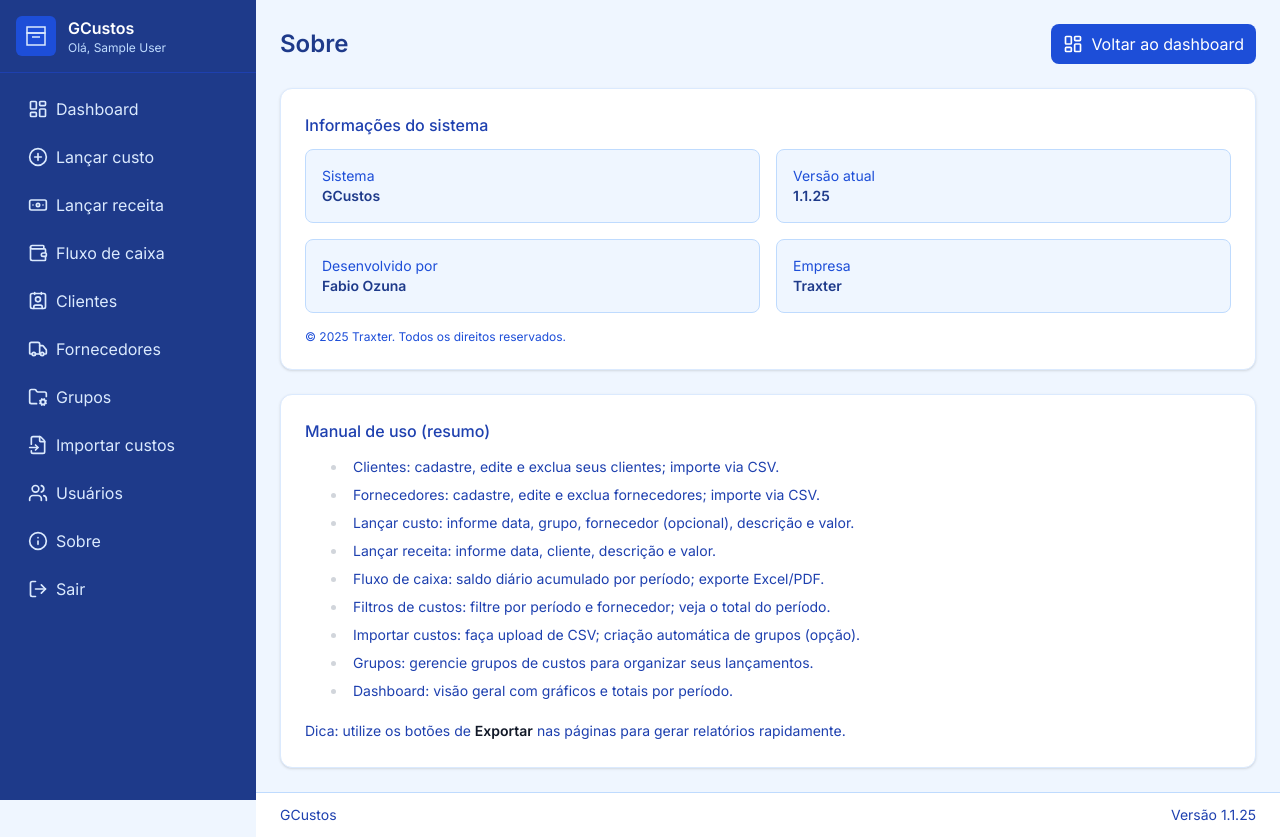
After one commit to fozuna/gcustos, a PHP site: page /sobre.php in a window 1280 px wide. The commit adds this page. Run offline with PHP 8.4, Linux system fonts and the light colour scheme; the visitor is signed in with stand-in values (Sample User, id 1); data that the repository does not hold is empty; some libraries are stand-ins or nearby versions.

Commit message:
Bump versão para 1.1.25:\n- Define APP_VERSION em config.php para refletir no layout e Sobre\n- Atualiza .env.example (APP_VERSION=1.1.25)\n- Atualiza fallback em config.example.php para 1.1.25\n\nInclui ajustes prévios: bloqueio de exclusão quando há vínculos (grupos/custos, fornecedores/custos, clientes/receitas) e semeadura de grupos apenas na primeira execução.

```diff
--- a/classes/Client.php
+++ b/classes/Client.php
@@ -27,9 +27,7 @@ class Client {
 
     public static function delete(int $id): bool {
         $pdo = Database::connection();
-        // bloqueia exclusão quando há recebimentos vinculados
-        $count = (int)$pdo->prepare('SELECT COUNT(*) FROM receipts WHERE client_id = ?')->execute([$id]) ?: 0;
-        // A execução acima não retorna fetch; precisamos fazer corretamente
+        // Bloqueia exclusão quando há recebimentos vinculados
         $stmt = $pdo->prepare('SELECT COUNT(*) FROM receipts WHERE client_id = ?');
         $stmt->execute([$id]);
         $count = (int)$stmt->fetchColumn();
--- a/classes/CostGroup.php
+++ b/classes/CostGroup.php
@@ -1,5 +1,10 @@
 <?php
 class CostGroup {
+    public static function countAll(): int {
+        $pdo = Database::connection();
+        $count = (int)$pdo->query('SELECT COUNT(*) FROM cost_groups')->fetchColumn();
+        return $count;
+    }
     public static function all(): array {
         $pdo = Database::connection();
         return $pdo->query('SELECT id, name FROM cost_groups ORDER BY name')->fetchAll();
@@ -35,12 +40,15 @@ class CostGroup {
 
     public static function delete(int $id): bool {
         $pdo = Database::connection();
+        // Bloqueia exclusão se existirem custos vinculados ao grupo
+        $stmtCnt = $pdo->prepare('SELECT COUNT(*) FROM costs WHERE group_id = ?');
+        $stmtCnt->execute([$id]);
+        $count = (int)$stmtCnt->fetchColumn();
+        if ($count > 0) { return false; }
+
         $stmt = $pdo->prepare('DELETE FROM cost_groups WHERE id = ?');
-        try {
-            return $stmt->execute([$id]);
-        } catch (\PDOException $e) {
-            return false;
-        }
+        try { return $stmt->execute([$id]); }
+        catch (\PDOException $e) { return false; }
     }
 
     public static function seedDefaults(array $names): void {
--- a/classes/Supplier.php
+++ b/classes/Supplier.php
@@ -29,7 +29,12 @@ class Supplier {
 
     public static function delete(int $id): bool {
         $pdo = Database::connection();
-        // Não permite excluir se estiver vinculado a costs (FK já protege, mas tratamos mensagem)
+        // Bloqueia exclusão se houver custos vinculados
+        $stmtCnt = $pdo->prepare('SELECT COUNT(*) FROM costs WHERE supplier_id = ?');
+        $stmtCnt->execute([$id]);
+        $count = (int)$stmtCnt->fetchColumn();
+        if ($count > 0) { return false; }
+
         $stmt = $pdo->prepare('DELETE FROM suppliers WHERE id = ?');
         try { return $stmt->execute([$id]); }
         catch (\PDOException $e) { return false; }
--- a/config.example.php
+++ b/config.example.php
@@ -38,7 +38,7 @@ if (APP_ENV === 'development') {
 
 // Configurações gerais
 define('APP_NAME', 'GCustos');
-define('APP_VERSION', getenv('APP_VERSION') ?: '1.0.0');
+define('APP_VERSION', getenv('APP_VERSION') ?: '1.1.25');
 
 // BASE_URL automático conforme subpasta
 $script = $_SERVER['SCRIPT_NAME'] ?? '/';
--- a/init.php
+++ b/init.php
@@ -14,7 +14,7 @@ require_once __DIR__ . '/classes/Receipt.php';
 // Inicializa banco e tabelas
 Database::initialize();
 
-// Seed dos grupos padrão (se ainda não existirem)
+// Seed dos grupos padrão apenas na primeira execução (quando não há grupos)
 $defaultGroups = [
     'encargos',
     'salários',
@@ -26,7 +26,9 @@ $defaultGroups = [
     'empreiteiros',
     'pneus'
 ];
-CostGroup::seedDefaults($defaultGroups);
+if (CostGroup::countAll() === 0) {
+    CostGroup::seedDefaults($defaultGroups);
+}
 
 // Cria usuário padrão na primeira execução (apenas se nenhum existir)
 if (User::countAll() === 0) {
--- a/layout.php
+++ b/layout.php
@@ -69,6 +69,9 @@ function render_layout(string $title, string $content): void {
         <a href="users.php" class="flex items-center gap-2 px-3 py-2 rounded-md hover:bg-brand-800">
           <i data-lucide="users" class="w-5 h-5"></i> <span>Usuários</span>
         </a>
+        <a href="sobre.php" class="flex items-center gap-2 px-3 py-2 rounded-md hover:bg-brand-800">
+          <i data-lucide="info" class="w-5 h-5"></i> <span>Sobre</span>
+        </a>
         <a href="logout.php" class="flex items-center gap-2 px-3 py-2 rounded-md hover:bg-brand-800">
           <i data-lucide="log-out" class="w-5 h-5"></i> <span>Sair</span>
         </a>
--- /dev/null
+++ b/sobre.php
@@ -0,0 +1,63 @@
+<?php
+require_once __DIR__ . '/init.php';
+require_auth();
+
+$version = defined('APP_VERSION') ? APP_VERSION : '1.0.0';
+$year = date('Y');
+
+ob_start();
+?>
+<div class="flex flex-col gap-6">
+  <div class="flex items-center justify-between">
+    <h1 class="text-2xl font-semibold text-brand-900">Sobre</h1>
+    <a href="dashboard.php" class="inline-flex items-center gap-2 px-3 py-2 rounded-lg bg-brand-700 text-white hover:bg-brand-800">
+      <i data-lucide="layout-dashboard" class="w-5 h-5"></i> Voltar ao dashboard
+    </a>
+  </div>
+
+  <div class="bg-white rounded-xl shadow border border-brand-100 p-6">
+    <h2 class="text-brand-800 font-medium mb-3">Informações do sistema</h2>
+    <div class="grid grid-cols-1 md:grid-cols-2 gap-4 text-sm">
+      <div class="rounded-lg border border-brand-200 bg-brand-50 p-4">
+        <div class="text-brand-700">Sistema</div>
+        <div class="text-brand-900 font-semibold"><?= h(APP_NAME) ?></div>
+      </div>
+      <div class="rounded-lg border border-brand-200 bg-brand-50 p-4">
+        <div class="text-brand-700">Versão atual</div>
+        <div class="text-brand-900 font-semibold"><?= h($version) ?></div>
+      </div>
+      <div class="rounded-lg border border-brand-200 bg-brand-50 p-4">
+        <div class="text-brand-700">Desenvolvido por</div>
+        <div class="text-brand-900 font-semibold">Fabio Ozuna</div>
+      </div>
+      <div class="rounded-lg border border-brand-200 bg-brand-50 p-4">
+        <div class="text-brand-700">Empresa</div>
+        <div class="text-brand-900 font-semibold">Traxter</div>
+      </div>
+    </div>
+    <div class="mt-4 text-xs text-brand-700">© <?= h($year) ?> Traxter. Todos os direitos reservados.</div>
+  </div>
+
+  <div class="bg-white rounded-xl shadow border border-brand-100 p-6">
+    <h2 class="text-brand-800 font-medium mb-3">Manual de uso (resumo)</h2>
+    <div class="prose prose-sm text-brand-800">
+      <ul class="list-disc ml-5">
+        <li>Clientes: cadastre, edite e exclua seus clientes; importe via CSV.</li>
+        <li>Fornecedores: cadastre, edite e exclua fornecedores; importe via CSV.</li>
+        <li>Lançar custo: informe data, grupo, fornecedor (opcional), descrição e valor.</li>
+        <li>Lançar receita: informe data, cliente, descrição e valor.</li>
+        <li>Fluxo de caixa: saldo diário acumulado por período; exporte Excel/PDF.</li>
+        <li>Filtros de custos: filtre por período e fornecedor; veja o total do período.</li>
+        <li>Importar custos: faça upload de CSV; criação automática de grupos (opção).</li>
+        <li>Grupos: gerencie grupos de custos para organizar seus lançamentos.</li>
+        <li>Dashboard: visão geral com gráficos e totais por período.</li>
+      </ul>
+      <p class="mt-3">Dica: utilize os botões de <strong>Exportar</strong> nas páginas para gerar relatórios rapidamente.</p>
+    </div>
+  </div>
+</div>
+<?php
+$content = ob_get_clean();
+require_once __DIR__ . '/layout.php';
+render_layout('Sobre', $content);
+?>
```
Also changed, not shown: 1 other file.
